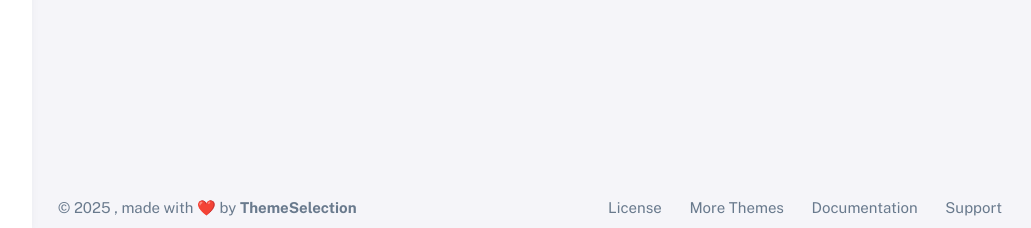
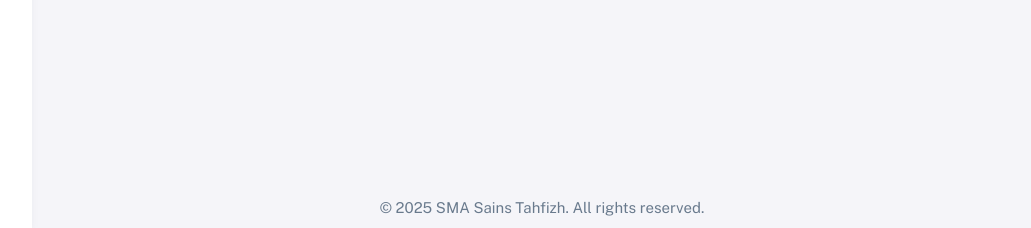
Before and after one commit to RaihanNawawi/smastic-blog, a PHP site: page /myblog/admin/main.php?p=dashboard in a window 1280 px wide. Shown: the part 572-800 px from the top of the page, without its empty margins (228-1259 px from the left). Run offline with PHP 8.4, Linux system fonts and the light colour scheme; the visitor is signed in with stand-in values (Sample User, id 1); some libraries are stand-ins or nearby versions.

Commit message:
Update footer.php

```diff
--- a/admin/layout/footer.php
+++ b/admin/layout/footer.php
@@ -1,37 +1,13 @@
             <!-- Footer -->
             <footer class="content-footer footer bg-footer-theme">
                 <div
-                    class="container-xxl d-flex flex-wrap justify-content-between py-2 flex-md-row flex-column">
+                    class="container-xxl d-flex flex-wrap justify-content-center py-2 flex-md-row flex-column">
                     <div class="mb-2 mb-md-0">
                         ©
                         <script>
                             document.write(new Date().getFullYear());
                         </script>
-                        , made with ❤️ by
-                        <a
-                            href="https://themeselection.com"
-                            target="_blank"
-                            class="footer-link fw-bolder">ThemeSelection</a>
-                    </div>
-                    <div>
-                        <a
-                            href="https://themeselection.com/license/"
-                            class="footer-link me-4"
-                            target="_blank">License</a>
-                        <a
-                            href="https://themeselection.com/"
-                            target="_blank"
-                            class="footer-link me-4">More Themes</a>
-
-                        <a
-                            href="https://themeselection.com/demo/sneat-bootstrap-html-admin-template/documentation/"
-                            target="_blank"
-                            class="footer-link me-4">Documentation</a>
-
-                        <a
-                            href="https://github.com/themeselection/sneat-html-admin-template-free/issues"
-                            target="_blank"
-                            class="footer-link me-4">Support</a>
+                        SMA Sains Tahfizh. All rights reserved.
                     </div>
                 </div>
             </footer>
```
